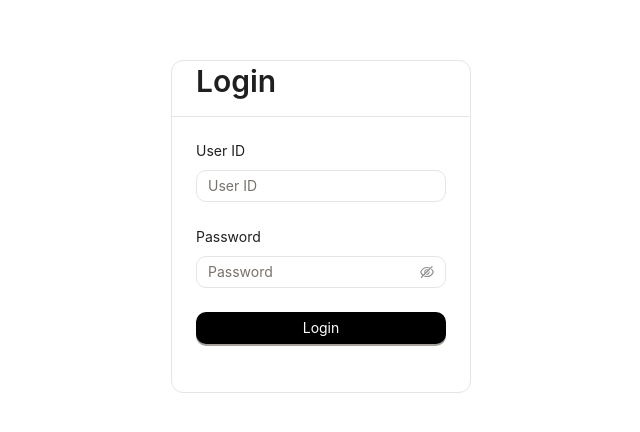
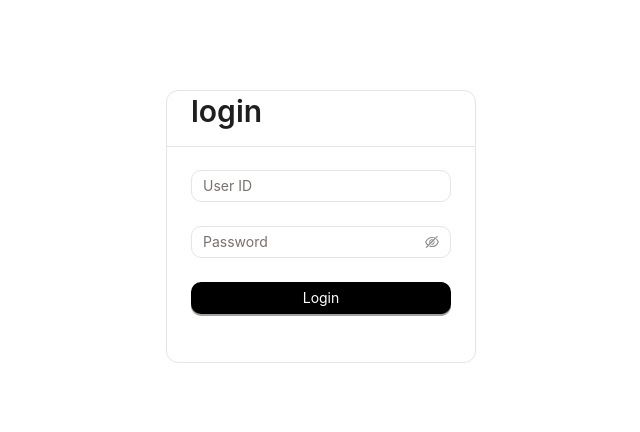
Before and after one commit to marharyta/mars, a React (Vite) app: page / in a window 1280 px wide. Shown: the part 174-606 px from the top of the page, without its empty margins (319-959 px from the left). Built offline with nearby package versions, Linux system fonts and the light colour scheme.

Commit message:
feat: update login page to comply with ant design guidelines

```diff
--- a/src/Login.tsx
+++ b/src/Login.tsx
@@ -3,11 +3,12 @@ import { useAuth } from "./auth/AuthProvider";
 import { setUserAtom } from "./atoms/user";
 import { useSetAtom } from "jotai";
 import type { LoginProps } from "./types";
-import { Input, Button, Typography, Form, Layout, Card } from "antd";
-
+import { Layout, Button, Typography, Form, Input, Card } from "antd";
 const { Title } = Typography;
+const { Content } = Layout;
 
 export const Login = ({ onLoginSuccess }: LoginProps) => {
+  //TODO: remove hardcoded values
   const [user_id, setUserId] = useState("alice");
   const [password, setPassword] = useState("1234");
   const { login } = useAuth();
@@ -15,6 +16,7 @@ export const Login = ({ onLoginSuccess }: LoginProps) => {
   const setUser = useSetAtom(setUserAtom);
 
   const handleSubmit = async (e: React.FormEvent) => {
+    //TODO: fix that, git broken after introduction of ant design
     e.preventDefault();
     try {
       setUser({ user_id: user_id, name: "", password: "" });
@@ -26,23 +28,24 @@ export const Login = ({ onLoginSuccess }: LoginProps) => {
   };
 
   return (
-    <Layout
-      style={{
-        minHeight: "100vh",
-        justifyContent: "center",
-        alignItems: "center",
-      }}
+    <Layout className="h-dvh">
+      <Content className="flex flex-col items-center aling-center justify-center">
+        <Card
+          title={
+            <Title level={2} className="font-bold">
+              login
+            </Title>
+          }
         >
-      <Card title={<Title level={2}>Login</Title>} style={{ width: 300 }}>
           <Form layout="vertical" onFinish={handleSubmit}>
-          <Form.Item label="User ID" name="user_id">
+            <Form.Item name="user_id">
               <Input
                 value={user_id}
                 onChange={(e) => setUserId(e.target.value)}
                 placeholder="User ID"
               />
             </Form.Item>
-          <Form.Item label="Password" name="password">
+            <Form.Item name="password">
               <Input.Password
                 value={password}
                 onChange={(e) => setPassword(e.target.value)}
@@ -56,6 +59,7 @@ export const Login = ({ onLoginSuccess }: LoginProps) => {
             </Form.Item>
           </Form>
         </Card>
+      </Content>
     </Layout>
   );
 };
```
Lines whose indentation alone changed are shown as unchanged.
